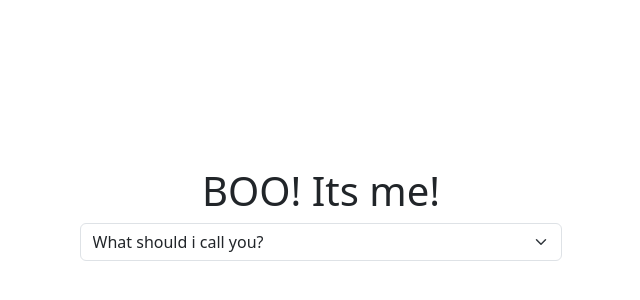
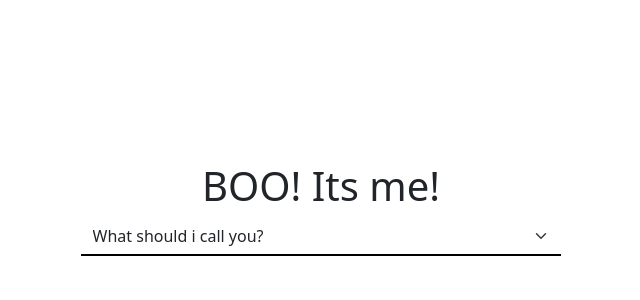
Before and after one commit to Sivayogeith/sisters-birthday-2023, a React (Vite) app: page / in a window 1280 px wide. Shown: the part 186-486 px from the top of the page, without its empty margins (319-959 px from the left). Built offline with nearby package versions, Linux system fonts and the light colour scheme.

Commit message:
Added: pretty select

```diff
--- a/src/index.css
+++ b/src/index.css
@@ -1,7 +1,15 @@
 body {
 	height: 100vh;
 	align-items: center;
-	text-align: center;
 	justify-content: center;
 	display: flex;
 }
+
+select {
+	background-color: transparent !important;
+	border: none !important;
+	border-bottom: 2px solid black !important;
+	border-radius: 0 !important;
+	box-shadow: none !important;
+	margin-bottom: 10px !important;
+}
```
